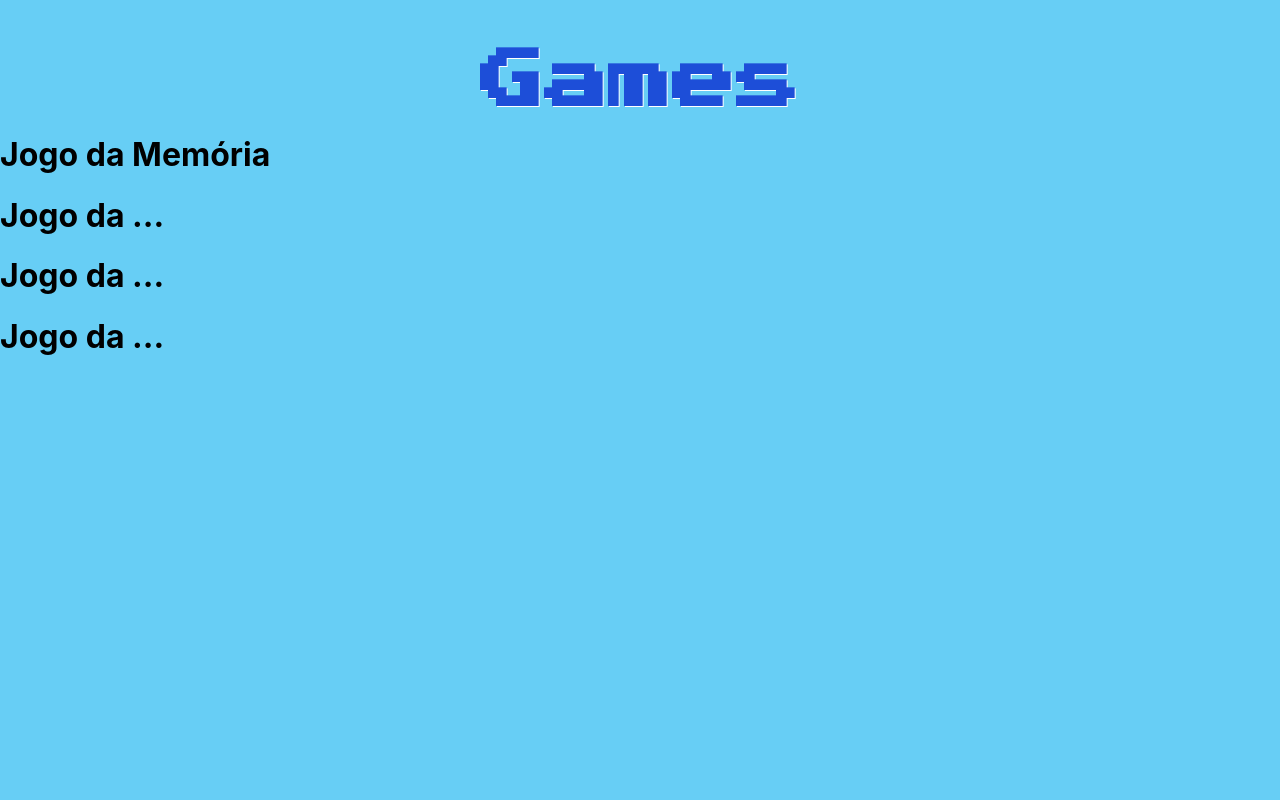
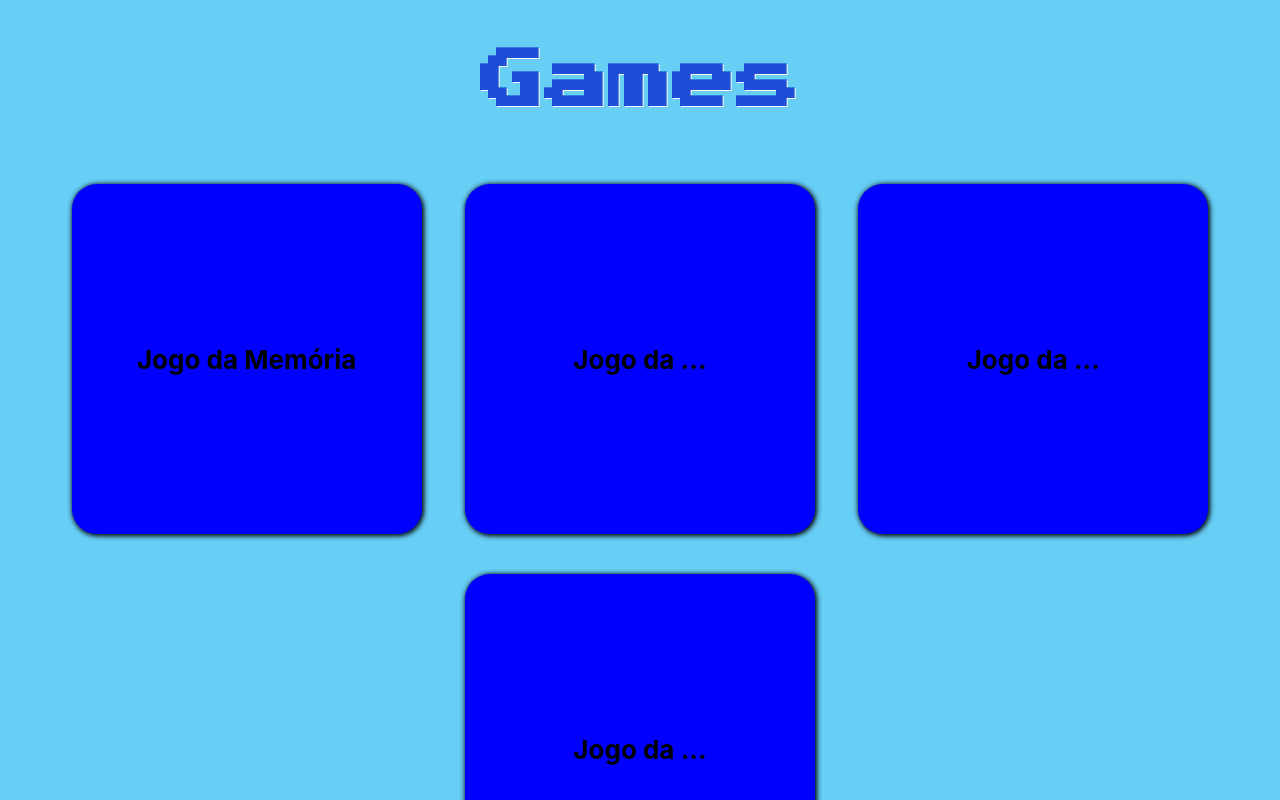
Before and after one commit to FelipeHFO/frontend-jogo-da-memoria, a Next.js app: page /games in a window 1280 px wide. Shown: the top 800 px of the page. Built offline with nearby package versions, Linux system fonts and the light colour scheme; no server answers; sample sign-in values are in the browser's storage.

Commit message:
fix: ajuste no estilo dos games

```diff
--- /dev/null
+++ b/components/LinkGame/LinkGame.module.css
@@ -0,0 +1,15 @@
+.link{
+  display: flex;
+  justify-content: center;
+  align-items: center;
+  width: 350px;
+  height: 350px;
+  background-color: blue;
+  border-radius: 25px;
+  margin: 20px;
+  box-shadow: 1px 1px 5px 1px black;
+}
+
+.gameTitle{
+  font-size: 26px;
+}
--- a/components/LinkGame/LinkGame.tsx
+++ b/components/LinkGame/LinkGame.tsx
@@ -1,18 +1,19 @@
 import Link from 'next/link';
+import styles from './LinkGame.module.css';
 
 type LinkGameProps = {
   link: string;
   title: string;
-}
+};
 
-const LinkGame = ({ link, title}: LinkGameProps) => {
+const LinkGame = ({ link, title }: LinkGameProps) => {
   return (
     <Link href={link}>
-            <div className="flex justify-center items-center w-96 h-96 bg-dark-blue hover:bg-blue-700 hover:cursor-pointer hover:select-none rounded-2xl m-5 shadow-xl">
-                <h1 className="text-3xl text-center">{title}</h1>
+      <div className={styles.link}>
+        <h1 className={styles.gameTitle}>{title}</h1>
       </div>
     </Link>
-    )
-}
+  );
+};
 
-export default LinkGame
+export default LinkGame;
--- a/pages/games/index.module.css
+++ b/pages/games/index.module.css
@@ -16,3 +16,12 @@
   margin: 0;
   padding-top: 50px;
 }
+
+.linkGamesContainer{
+  display: flex;
+  justify-content: space-around;
+  align-items: center;
+  flex-wrap: wrap;
+  width: 100%;
+  padding: 50px;
+}
--- a/pages/games/index.tsx
+++ b/pages/games/index.tsx
@@ -6,7 +6,7 @@ const Games = () => {
   return (
     <div className={styles.container}>
       <h1 className={styles.title}>Games</h1>
-      <div className="flex justify-around items-center flex-wrap w-full p-20">
+      <div className={styles.linkGamesContainer}>
         <LinkGame link="/games/jogo-da-memoria" title="Jogo da Memória" />
         <LinkGame link="" title="Jogo da ..." />
         <LinkGame link="" title="Jogo da ..." />
```
Lines whose indentation alone changed are shown as unchanged.
